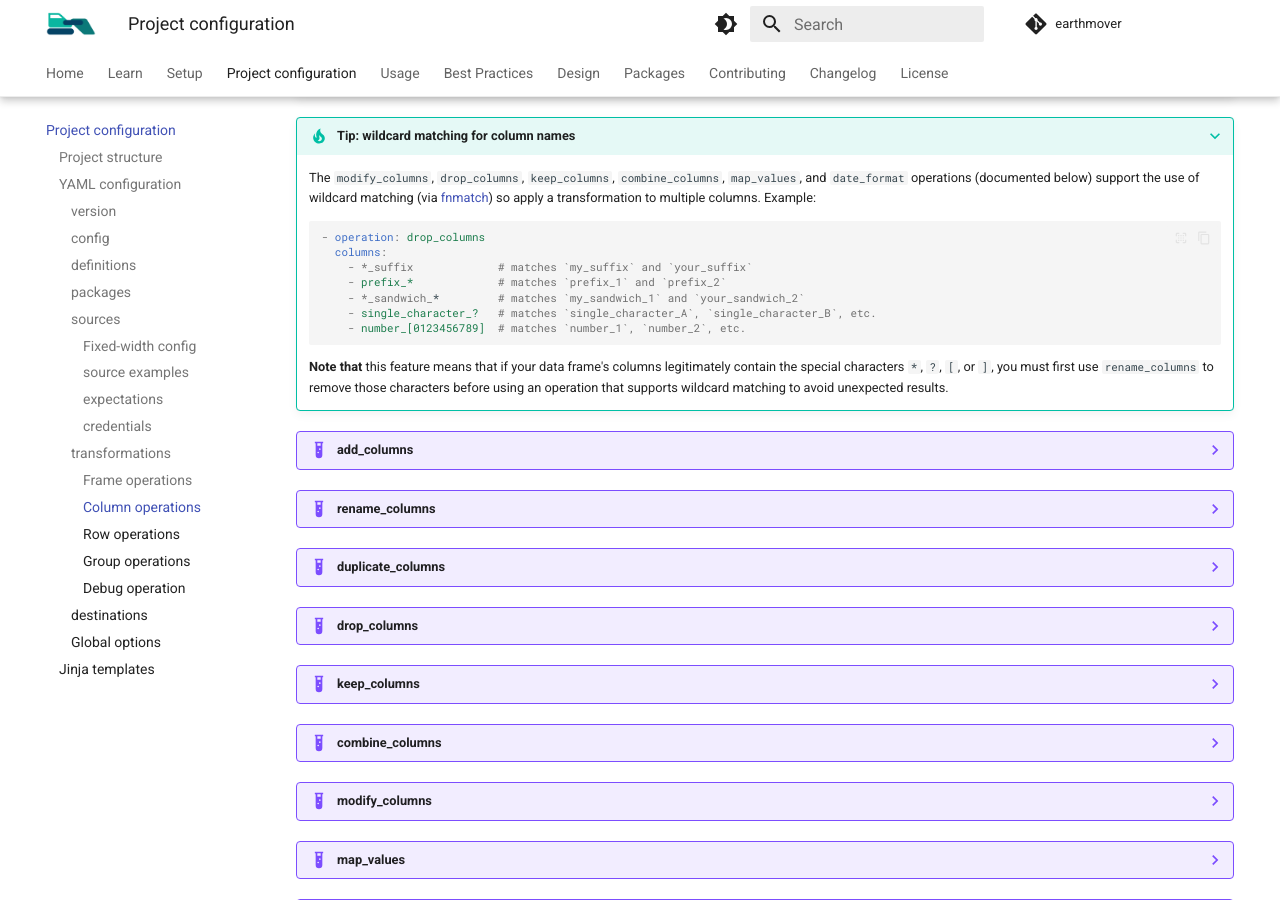
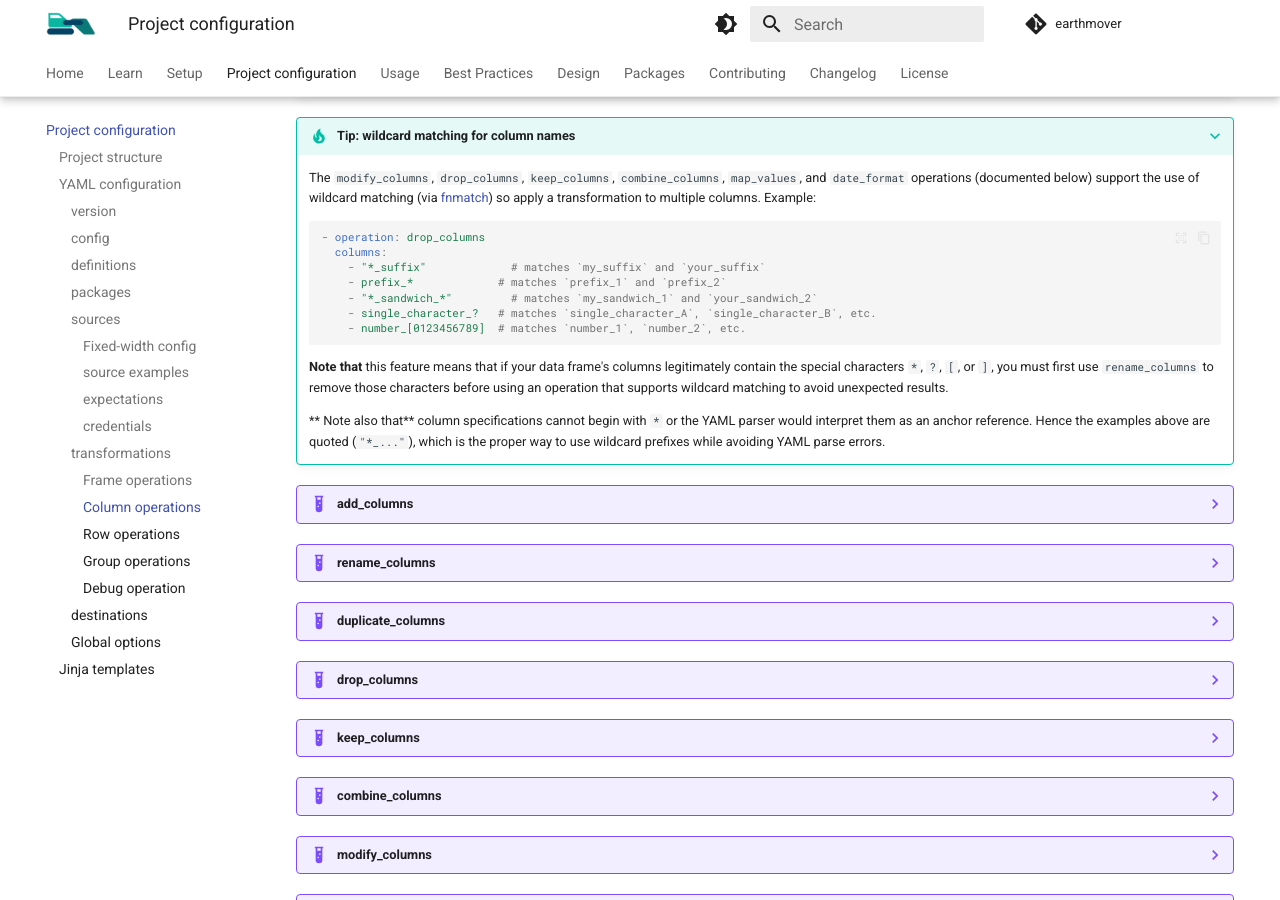
Before and after one commit to edanalytics/earthmover, an MkDocs documentation site: the page built from docs/configuration.md, in a window 1280 px wide and 900 px high, scrolled down 9127 px. Built offline with MkDocs 1.6.1 and Material for MkDocs 9.7.7, drawn with Linux system fonts in a browser that asks for light colours; comment, search, counter and statistics services are not loaded.

Commit message:
add note to docs about wildcard prefix

````diff
--- a/docs/configuration.md
+++ b/docs/configuration.md
@@ -625,14 +625,16 @@ The above example shows a transformation of the courses source, which consists o
     ```yaml
     - operation: drop_columns
       columns:
-        - *_suffix             # matches `my_suffix` and `your_suffix`
+        - "*_suffix"             # matches `my_suffix` and `your_suffix`
         - prefix_*             # matches `prefix_1` and `prefix_2`
-        - *_sandwich_*         # matches `my_sandwich_1` and `your_sandwich_2`
+        - "*_sandwich_*"         # matches `my_sandwich_1` and `your_sandwich_2`
         - single_character_?   # matches `single_character_A`, `single_character_B`, etc.
         - number_[0123456789]  # matches `number_1`, `number_2`, etc.
     ```
 
     **Note that** this feature means that if your data frame's columns legitimately contain the special characters `*`, `?`, `[`, or `]`, you must first use `rename_columns` to remove those characters before using an operation that supports wildcard matching to avoid unexpected results.
+
+    ** Note also that** column specifications cannot begin with `*` or the YAML parser would interpret them as an anchor reference. Hence the examples above are quoted (`"*_..."`), which is the proper way to use wildcard prefixes while avoiding YAML parse errors.
 
 
 ??? example "add_columns"
````
